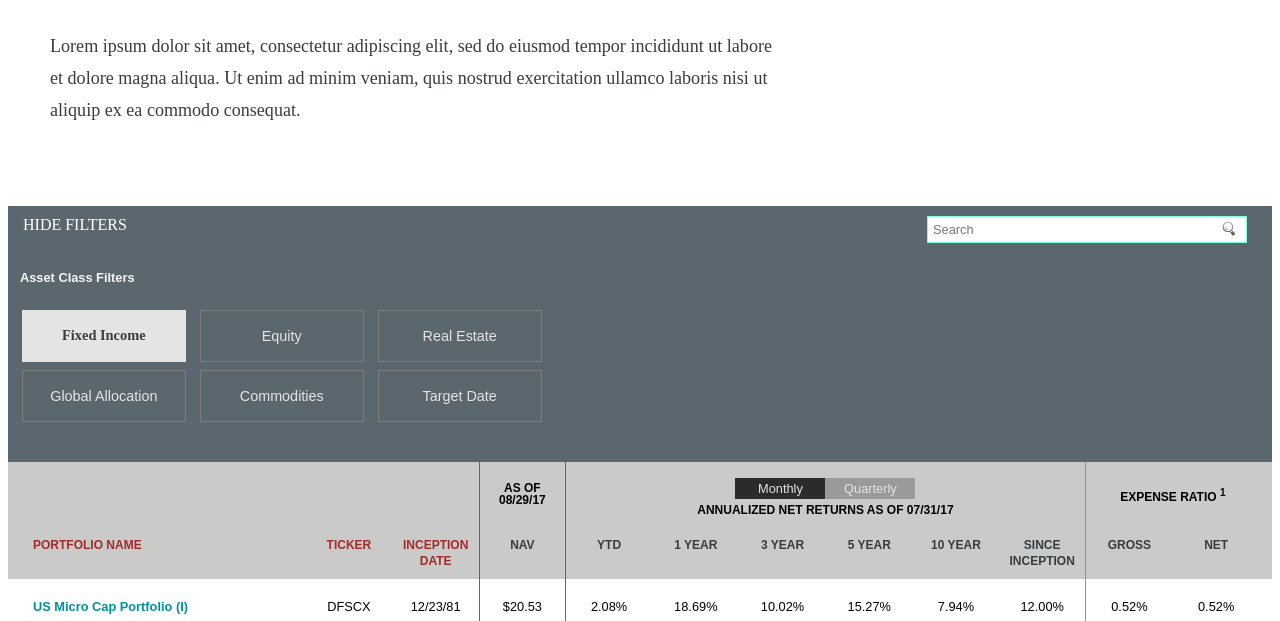
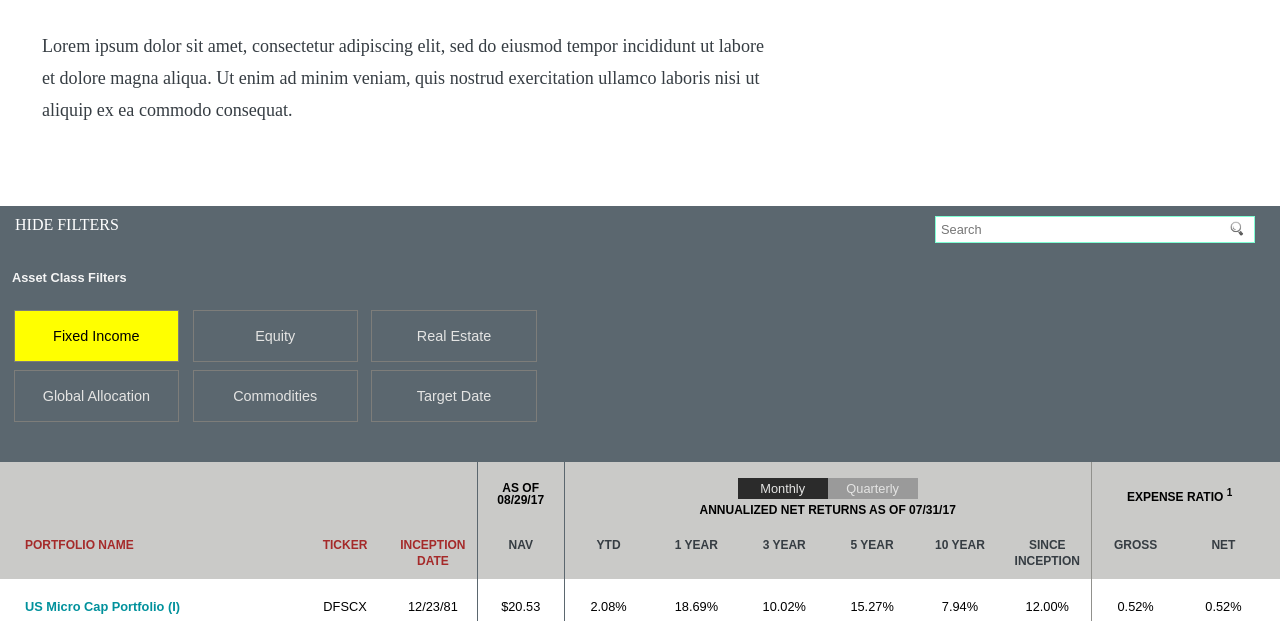
Before and after one commit to abhinav-pandey05/Mutual-Funds, a website: page public/index.html in a window 1280 px wide. In both pictures the pointer is over the button "Fixed Income". Shown: the part 139-760 px from the top of the page. Drawn offline with nearby package versions, Linux system fonts and the light colour scheme.

Commit message:
Minor CSS fixes 2

```diff
--- a/public/css/styles.css
+++ b/public/css/styles.css
@@ -1,6 +1,10 @@
 *
 {
     box-sizing: border-box;
+}
+body
+{
+    margin: 0;
 }
 #preHeadingTemplate ,#dataRowTemplate
 {
@@ -31,7 +35,8 @@ h1.headLine
 {
     padding-left: 25px;
 }
-.buttonsContainer button:active ,.buttonsContainer1 button:active
+.buttonsContainer button:active ,
+.buttonsContainer button:hover
 {
     background-color: yellow;
     color: black;
@@ -134,6 +139,7 @@ h1.headLine
 }
 .buttonsContainer button
 {
+    cursor: pointer;
     height: 52px;
     color: #e4e4e3;
     background-color: rgb(91, 103, 111);
@@ -144,11 +150,9 @@ h1.headLine
     margin-top: 8px;
 }
 .buttonsContainer button:hover{
-    background-color: #e4e4e3;
-    color: #363d43;
-    border: 1px solid transparent;
-    font-family: "Avenir LT Black";
-    font-weight: bold;
+    background-color: #yellow;;
+    color: black;
+    border: 1px solid #7d7d7a;
 }
 .buttonsContainer1 button
 {
@@ -265,10 +269,6 @@ h1.headLine
     color: #e4e4e3;
     border: none;
 }
-/* .buttonGroup input:hover
-{
-    background-color: blue;
-} */
 .ratio
 {
     display: flex;
@@ -323,13 +323,8 @@ h1.headLine
 {
     color: #00919c !important;
     text-decoration: none;
-    /* font-family: "Avenir LT Black"; */
     font-size: .8rem;
     font-weight: bold;
-}
-.filterActive
-{
-    background-color: yellowgreen;
 }
 .actionContainer
 {
@@ -340,6 +335,7 @@ h1.headLine
 {
     position: fixed;
     top: 0;
+    left: 0;
     width: 100%;
     transition: all 0.3s ease;
     margin-right:  15px;
@@ -366,10 +362,6 @@ h1.headLine
     box-shadow: 0px 8px 16px 0px rgba(0,0,0,0.2);
     z-index: 1;
     display: block;
-}
-.filterActive
-{
-    background-color: yellowgreen;
 }
 .data-container .dataRowContainer .cell:hover:not(:first-child)
 {
```
